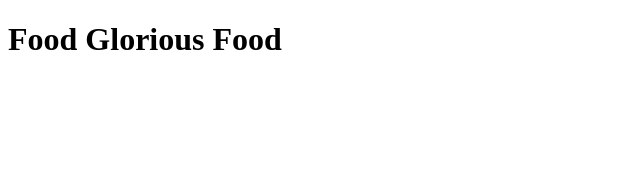
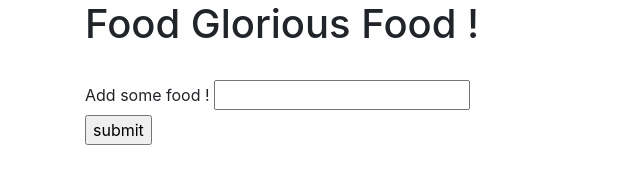
Before and after one commit to Sromero1015/GifTastic, a plain HTML site: page index.html in a window 1280 px wide. Shown: the whole page, without its empty margins (0-640 px from the left). Drawn offline with nearby package versions, Linux system fonts and the light colour scheme.

Commit message:
improved html

```diff
--- a/assets/javascript/app.js
+++ b/assets/javascript/app.js
@@ -0,0 +1,6 @@
+$(document).ready(function)) {
+
+    var bts = localStorage.getItems("");
+
+
+}
--- a/index.html
+++ b/index.html
@@ -5,17 +5,45 @@
     <meta name="viewport" content="width=device-width, initial-scale=1.0">
     <meta http-equiv="X-UA-Compatible" content="ie=edge">
     <title>GifTastic</title>
+    <link rel="stylesheet" href="https://cdnjs.cloudflare.com/ajax/libs/twitter-bootstrap/4.3.1/css/bootstrap.min.css">
+    <link rel="stylesheet" href="https://cdnjs.cloudflare.com/ajax/libs/font-awesome/5.10.0-11/css/all.min.css">
 </head>
 <body>
-    <h1>Food Glorious Food</h1>
-    <br>
+  <div class="container">
+    <div class="row">
+      <div class="col">
 
+        <h1>Food Glorious Food ! </h1>
+        <br>
+
+          <form id="food-form">
+            <label for="food-input">Add some food !</label>
+            <input type="text" id="food-input">
+            <br>
+            <input id="add-food" type="submit" value="submit">
+
+          </form>
+
+          <div id="food-buttons">
+
+
+          </div>
+
+          <div id="images">
+
+
+          </div>
+
+
+      </div>
+    </div>
+  </div>
 
 
 
 
     <script src="https://cdnjs.cloudflare.com/ajax/libs/jquery/3.2.1/jquery.min.js"></script>
-    <script type="text/javascript"></script>
+    <script type="text/javascript" src="assets/javascript/app.js"></script>
 
 </body>
 </html>
```
